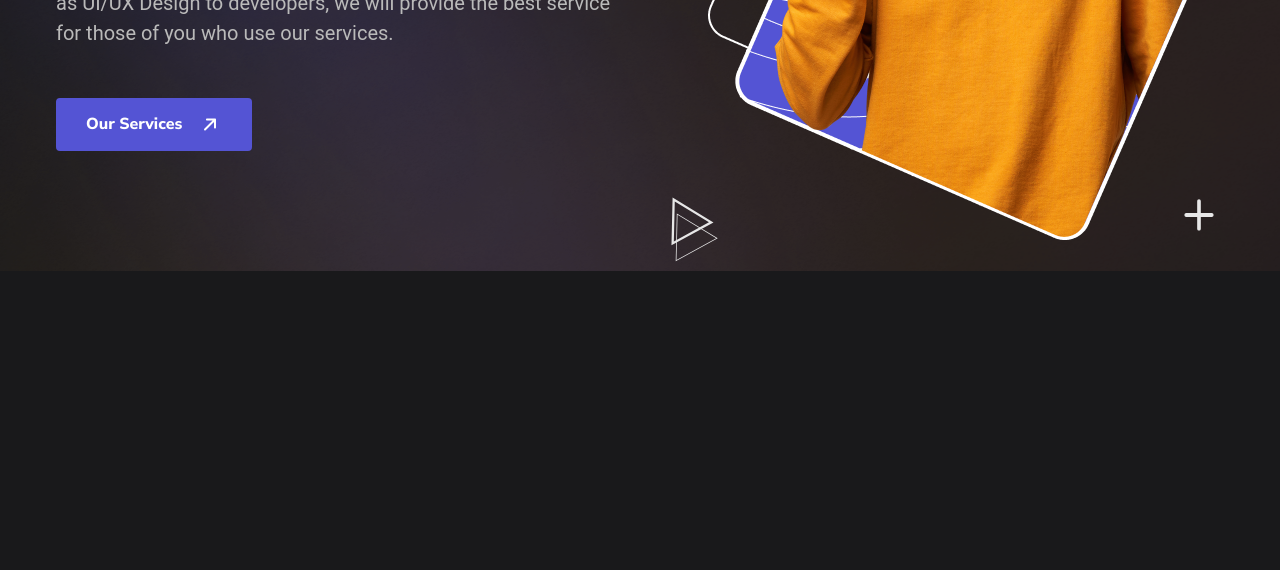
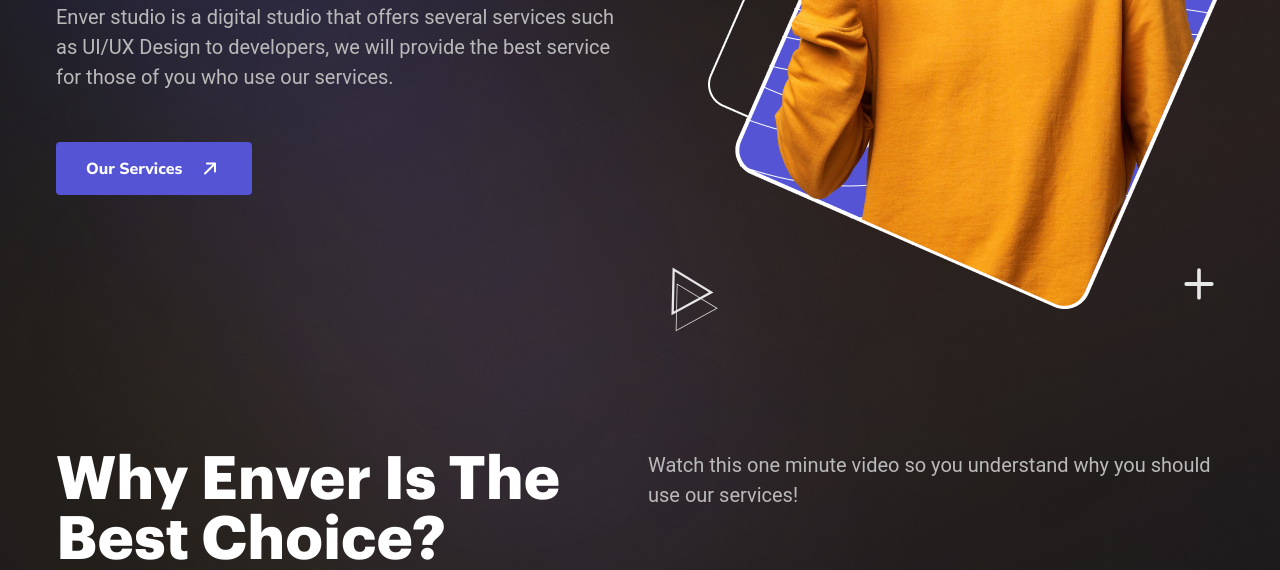
Before and after one commit to Explicit12/Enver, a website: page src/index.html in a window 1280 px wide. Shown: the part 527-1097 px from the top of the page. Before the commit the page ends 800 px from the top, so only its background shows below. Drawn offline with nearby package versions, Linux system fonts and the light colour scheme; files that its build step writes are made by us from their sources; a web font is replaced by a local one.

Commit message:
Created about block

```diff
--- /dev/null
+++ b/src/html_modules/blocks/about.html
@@ -0,0 +1,11 @@
+<section class="about container">
+    <div class="about-content col-2">
+        <h2 class="h2-s">
+            Why Enver Is The Best Choice?
+        </h2>
+        <p class="text-s">
+            Watch this one minute video so you
+            understand why you should use our services!
+        </p>
+    </div>
+</section>
--- a/src/index.html
+++ b/src/index.html
@@ -12,7 +12,7 @@
     @@include("./html_modules/blocks/header.html")
     <main>
         @@include("./html_modules/blocks/hero.html")
+        @@include("./html_modules/blocks/about.html")
     </main>
-    <script src="./js/main.min.js"></script>
 </body>
 </html>
--- a/src/scss_modules/_global.scss
+++ b/src/scss_modules/_global.scss
@@ -9,7 +9,12 @@
     width: 100%
 }
 
+section:not(:first-child) {
+    margin-top: 140px;
+}
+
 .abstract-shape {
     position: absolute;
+    user-select: none;
     will-change: transform;
 }
--- a/src/scss_modules/blocks/_hero.scss
+++ b/src/scss_modules/blocks/_hero.scss
@@ -1,11 +1,10 @@
-.hero {
-    height: 100vh;
-    max-height: calc(100vh - 102px);
+.hero, .hero .photo-content {
+    margin-top: $m-max;
+    position: relative;
 }
 
-.hero, .hero .photo-content {
-    padding-top: $m-max;
-    position: relative;
+.hero .photo-content {
+    user-select: none;
 }
 
 .hero .text-content,
@@ -56,10 +55,6 @@
 }
 
 @media only screen and (min-width: 580px) {
-    .hero, .hero .photo-content {
-        padding-top: 0;
-    }
-
     .hero .blurred-shape-1 {
         transform: scale(1) rotate(60deg);
         left: -560px;
```
Also changed, not shown: src/style.scss (line endings or trailing spaces).
